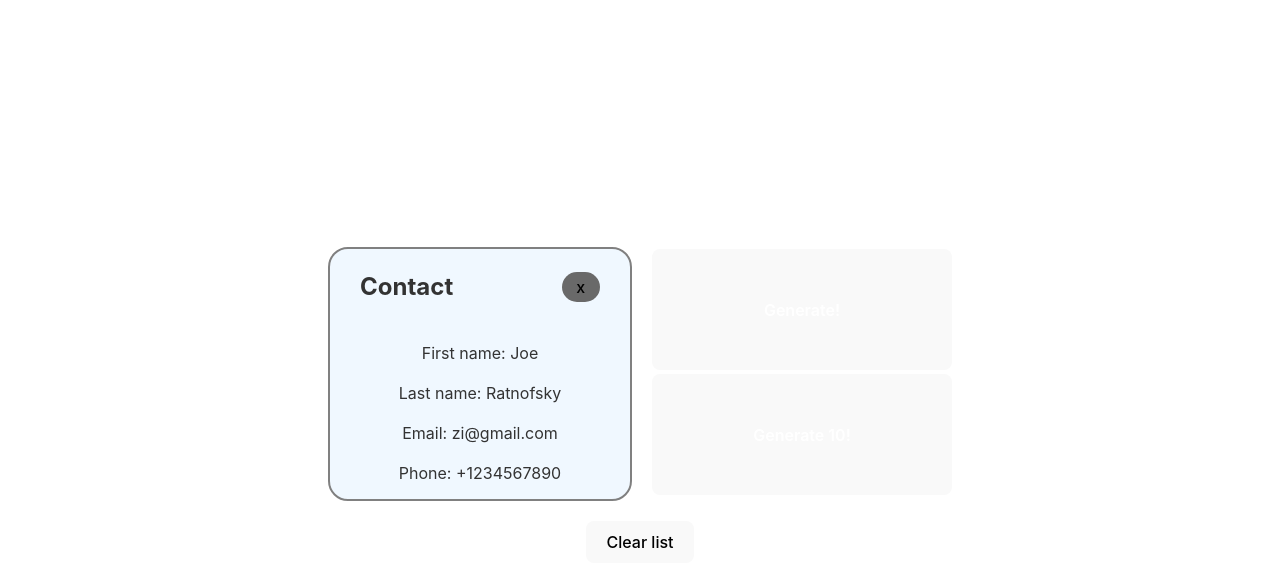
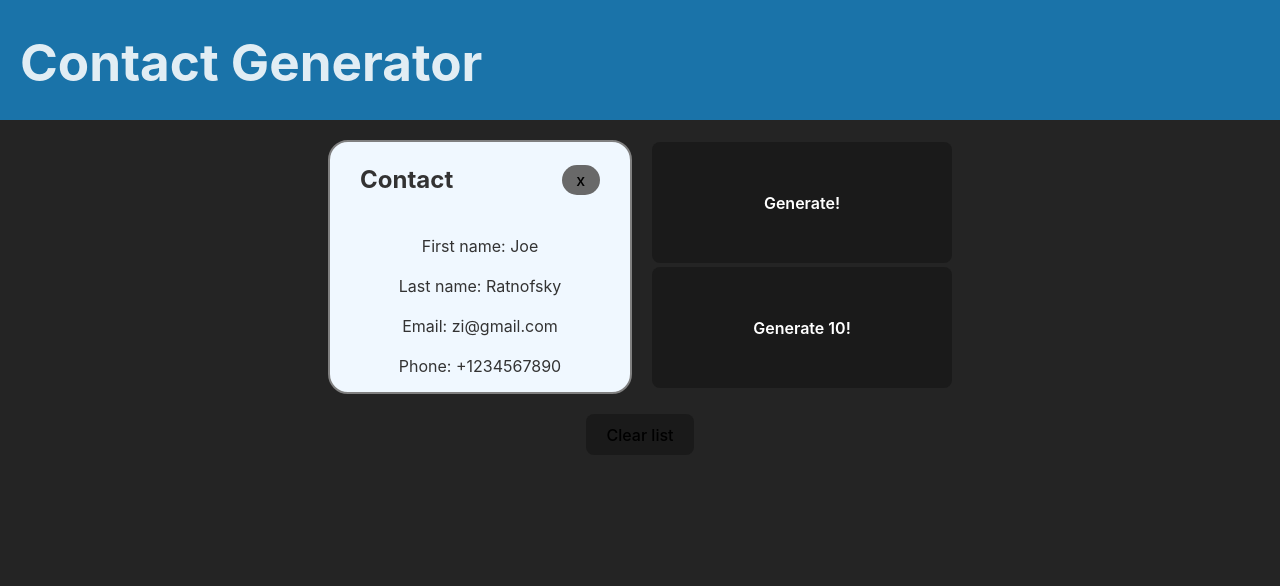
Before and after one commit to ethanratnofsky/VandyHacks-Mentorship-Pod-6-Demo, a React (Vite) app: page / in a window 1280 px wide. Shown: the top 586 px of the page. Built offline with nearby package versions, Linux system fonts and the light colour scheme.

Commit message:
create a 120px-height header fixed on the top with deep blue background and white font

```diff
--- a/src/App.jsx
+++ b/src/App.jsx
@@ -40,7 +40,11 @@ const App = () => {
 
     return (
             <>
-                { /* TODO -> Display how many users there are */}
+                <div className="top-bar">
+                    <div className="app-header">
+                        <h1>Contact Generator</h1>
+                    </div>
+                </div>
                 <div className="card-list">
                     {users.map((user, index) => (
                         <ContactCard key={index} user={user} index={index} deleteCard={deleteCard} />
--- a/src/App.styles.css
+++ b/src/App.styles.css
@@ -1,44 +1,18 @@
 #root {
   /* max-width: 1280px; */
-  margin: 0 auto;
-  padding: 2rem;
+  margin: 0;
+  padding: 0px;
   text-align: center;
+  top: 0;
+  height: 100vh;
+  width: 100%;
+
+  --header-height: 120px;
 }
 
-.logo {
-  height: 6em;
-  padding: 1.5em;
-  will-change: filter;
-  transition: filter 300ms;
-}
-.logo:hover {
-  filter: drop-shadow(0 0 2em #646cffaa);
-}
-.logo.react:hover {
-  filter: drop-shadow(0 0 2em #61dafbaa);
-}
-
-@keyframes logo-spin {
-  from {
-    transform: rotate(0deg);
-  }
-  to {
-    transform: rotate(360deg);
-  }
-}
-
-@media (prefers-reduced-motion: no-preference) {
-  a:nth-of-type(2) .logo {
-    animation: logo-spin infinite 20s linear;
-  }
-}
 
 .card {
   padding: 2em;
-}
-
-.read-the-docs {
-  color: #888;
 }
 
 .card-list {
@@ -47,6 +21,8 @@
   flex-direction: row;
   flex-wrap: wrap;
   margin-bottom: 10px;
+  margin-top: var(--header-height);
+  padding-top: 10px;
 }
 
 .generate-button-container {
@@ -66,3 +42,18 @@
   width: 100%;
   margin-block: 2px;
 }
+
+.app-header {
+  text-align: left !important;
+  top: 10px;
+  left: 10px;
+  margin-left: 20px;
+
+}
+
+.top-bar {
+  position: fixed;
+  width: 100%;
+  height: var(--header-height);
+  background-color: rgb(26, 115, 169);
+}
--- a/src/index.styles.css
+++ b/src/index.styles.css
@@ -55,6 +55,7 @@ button:focus-visible {
   outline: 4px auto -webkit-focus-ring-color;
 }
 
+/*
 @media (prefers-color-scheme: light) {
   :root {
     color: #213547;
@@ -67,3 +68,4 @@ button:focus-visible {
     background-color: #f9f9f9;
   }
 }
+*/
```
